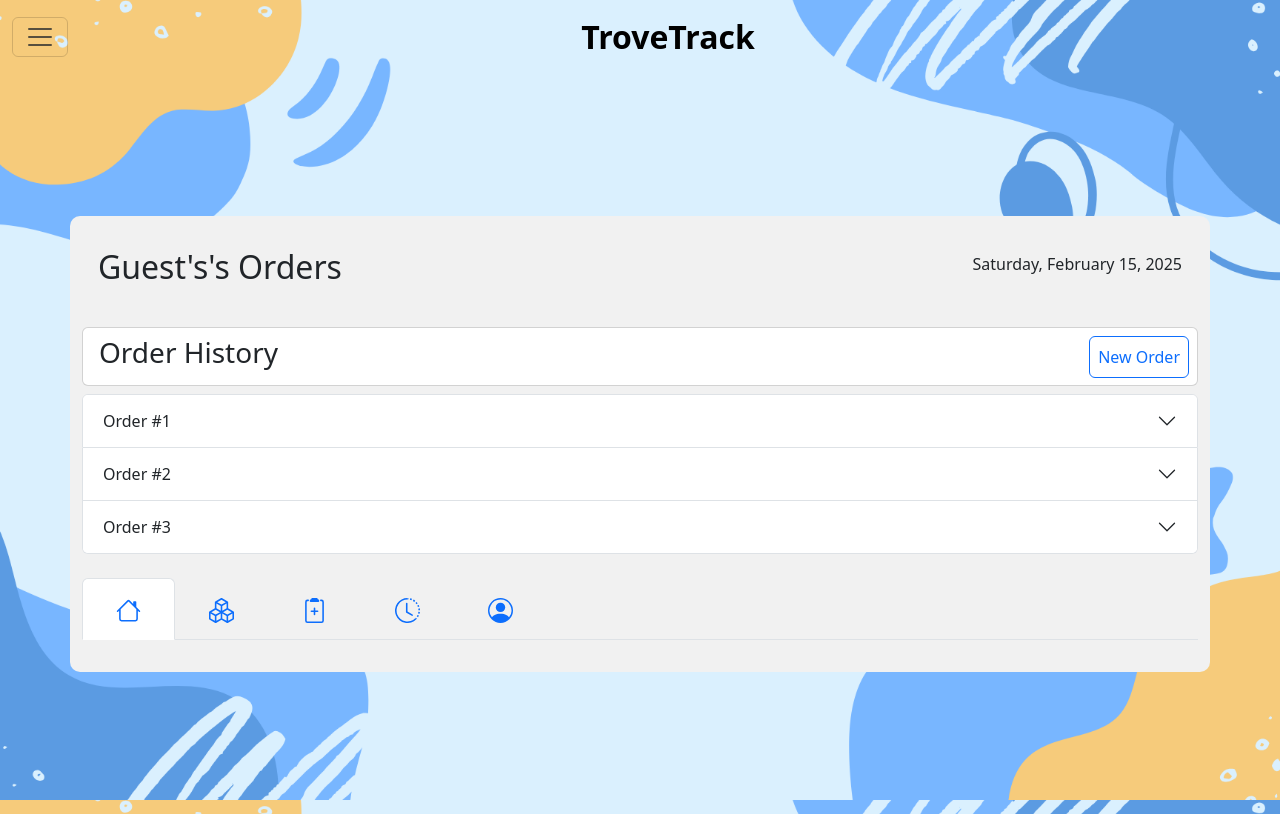
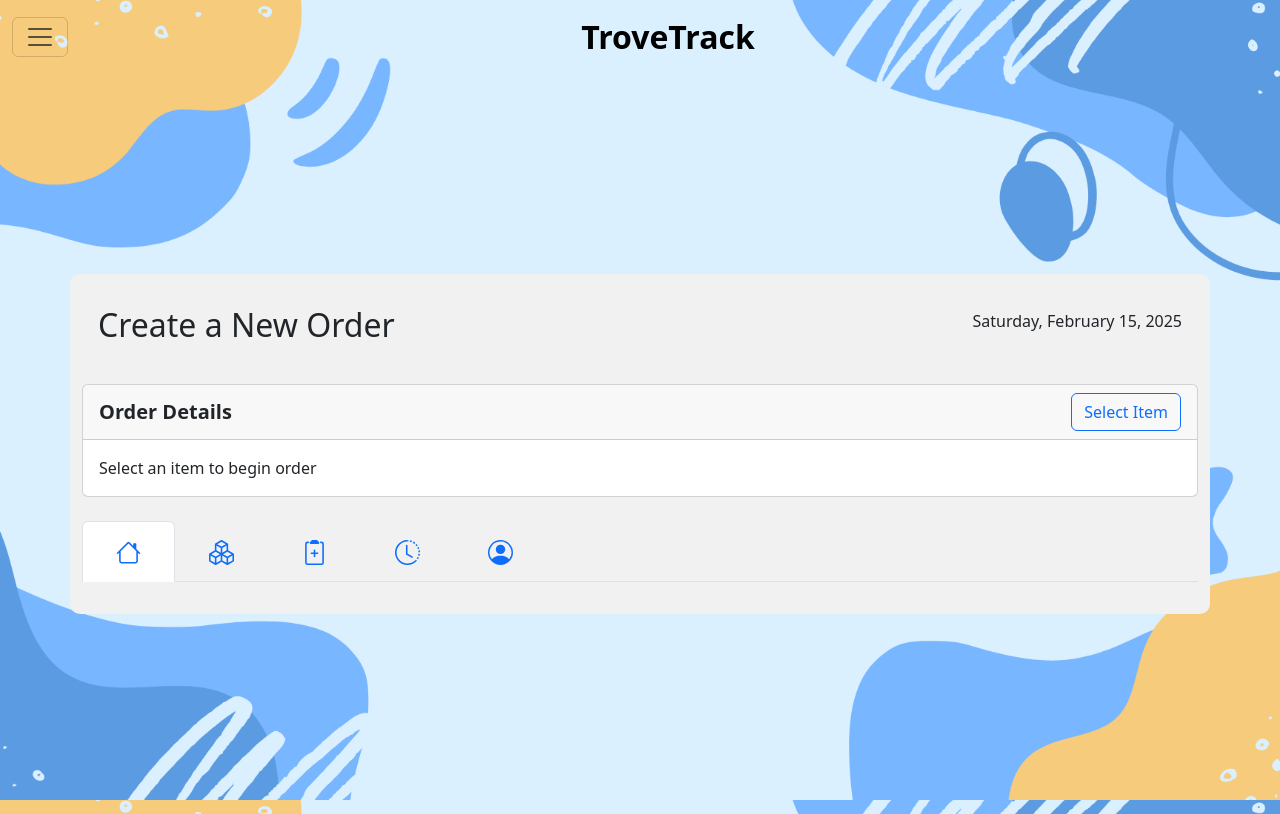
Before and after one commit to skyoon26/trove-track, a React (Vite) app in the folder trove-track-ui/: page /order in a window 1280 px wide. Built offline with nearby package versions, Linux system fonts and the light colour scheme; sample sign-in values are in the browser's storage.

Commit message:
Refactor layout for OrderPage

```diff
--- a/trove-track-ui/src/pages/OrderPage.jsx
+++ b/trove-track-ui/src/pages/OrderPage.jsx
@@ -1,9 +1,8 @@
-import { Container, Stack, Card, Button, Accordion, Table } from 'react-bootstrap';
+import { useState } from 'react';
+import { Container, Stack, Card, Button, Col, Row, Modal, InputGroup, Form } from 'react-bootstrap';
 import PageTabs from '../components/PageTabs';
 
 const OrderPage = () => {
-
-  const firstName = sessionStorage.getItem("firstName");
 
   const today = new Date().toLocaleDateString("en-US", {
     weekday: "long",
@@ -12,79 +11,61 @@ const OrderPage = () => {
     day: "numeric",
   });
 
+  const [show, setShow] = useState(false);
+
+  const handleClose = () => setShow(false);
+  const handleShow = () => setShow(true);
+
   return (
-    <Container className="main-container py-3 m-5">
-      <Stack direction="horizontal" gap={3} className="m-2">
-        <h2 className="p-2">{firstName ? firstName : "Guest's"}'s Orders</h2>
-        <p className="p-2 ms-auto">{today}</p>
+    <Container className="main-container py-3">
+      <Stack direction="horizontal" gap={3} className="m-0 p-3">
+        <h2>Create a New Order</h2>
+        <p className="ms-auto">{today}</p>
       </Stack>
 
-      <div>
-        <Card className="px-2 mt-4">
-          <Stack direction="horizontal" gap={3}>
-            <h3 className="p-2">Order History</h3>
-            <Button variant="outline-primary" className="p-2 ms-auto">New Order</Button>
-          </Stack>
-        </Card>
-        <Accordion alwaysOpen className="pt-2">
-          <Accordion.Item eventKey="0">
-            <Accordion.Header>
-              Order #1
-            </Accordion.Header>
-            <Accordion.Body>
-              <Table striped>
-                <thead>
-                  <tr>
-                    <th>Date</th>
-                    <th>Item Name</th>
-                    <th>Quantity</th>
-                    <th>Price</th>
-                  </tr>
-                </thead>
-                <tbody>
-                  <tr>
-                    <td>02/13/2025</td>
-                    <td>Matcha</td>
-                    <td>5</td>
-                    <td>$75.00</td>
-                  </tr>
-                  <tr>
-                    <td>02/13/2025</td>
-                    <td>Black Tea</td>
-                    <td>3</td>
-                    <td>$30.00</td>
-                  </tr>
-                </tbody>
-                <p className="px-2 pt-3 fw-bold">Total: $105.00</p>
-              </Table>
-            </Accordion.Body>
-          </Accordion.Item>
-          <Accordion.Item eventKey="1">
-            <Accordion.Header>Order #2</Accordion.Header>
-            <Accordion.Body>
-              Lorem ipsum dolor sit amet, consectetur adipiscing elit, sed do
-              eiusmod tempor incididunt ut labore et dolore magna aliqua. Ut enim ad
-              minim veniam, quis nostrud exercitation ullamco laboris nisi ut
-              aliquip ex ea commodo consequat. Duis aute irure dolor in
-              reprehenderit in voluptate velit esse cillum dolore eu fugiat nulla
-              pariatur. Excepteur sint occaecat cupidatat non proident, sunt in
-              culpa qui officia deserunt mollit anim id est laborum.
-            </Accordion.Body>
-          </Accordion.Item>
-          <Accordion.Item eventKey="3">
-            <Accordion.Header>Order #3</Accordion.Header>
-            <Accordion.Body>
-              Lorem ipsum dolor sit amet, consectetur adipiscing elit, sed do
-              eiusmod tempor incididunt ut labore et dolore magna aliqua. Ut enim ad
-              minim veniam, quis nostrud exercitation ullamco laboris nisi ut
-              aliquip ex ea commodo consequat. Duis aute irure dolor in
-              reprehenderit in voluptate velit esse cillum dolore eu fugiat nulla
-              pariatur. Excepteur sint occaecat cupidatat non proident, sunt in
-              culpa qui officia deserunt mollit anim id est laborum.
-            </Accordion.Body>
-          </Accordion.Item>
-        </Accordion>
-      </div>
+      <Card className="mt-3">
+        <Card.Header className="fs-5 fw-bold">
+          <Row className="d-flex justify-content-between align-items-center">
+            <Col>Order Details</Col>
+            <Col className="text-end">
+              <Button variant="outline-primary" onClick={handleShow}>Select Item</Button>
+
+              <Modal size="lg" centered show={show} onHide={handleClose}>
+                <Modal.Header closeButton>
+                  <Modal.Title>Modal heading</Modal.Title>
+                </Modal.Header>
+
+                <Modal.Body>
+                  <InputGroup className="mb-3">
+                    <Form.Control
+                      placeholder="Search for an item"
+                      aria-label="Item search"
+                    />
+                    <Button variant="outline-secondary">
+                      <svg xmlns="http://www.w3.org/2000/svg" width="16" height="16" fill="currentColor" class="bi bi-search" viewBox="0 0 16 16">
+                        <path d="M11.742 10.344a6.5 6.5 0 1 0-1.397 1.398h-.001q.044.06.098.115l3.85 3.85a1 1 0 0 0 1.415-1.414l-3.85-3.85a1 1 0 0 0-.115-.1zM12 6.5a5.5 5.5 0 1 1-11 0 5.5 5.5 0 0 1 11 0"/>
+                      </svg>
+                    </Button>
+                  </InputGroup>
+                </Modal.Body>
+
+                <Modal.Footer>
+                  <Button variant="secondary" onClick={handleClose}>
+                    Close
+                  </Button>
+                  <Button variant="primary" onClick={handleClose}>
+                    Save Changes
+                  </Button>
+                </Modal.Footer>
+              </Modal>
+            </Col>
+          </Row>
+        </Card.Header>
+
+        <Card.Body>
+          <Card.Text>Select an item to begin order</Card.Text>
+        </Card.Body>
+      </Card>
       <PageTabs />
     </Container>
   )
```
